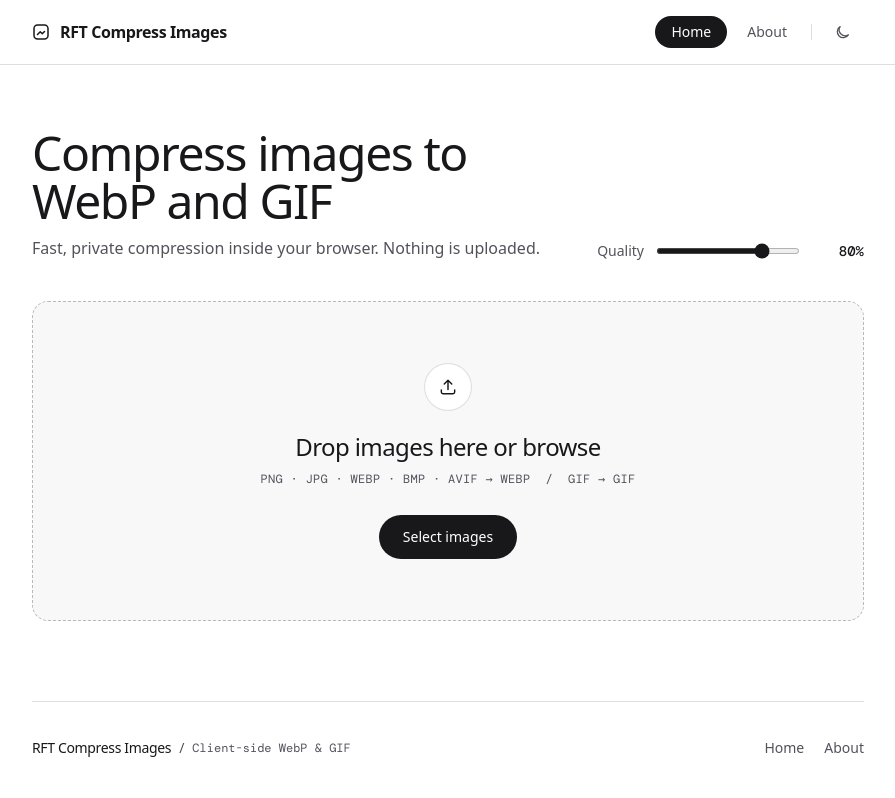
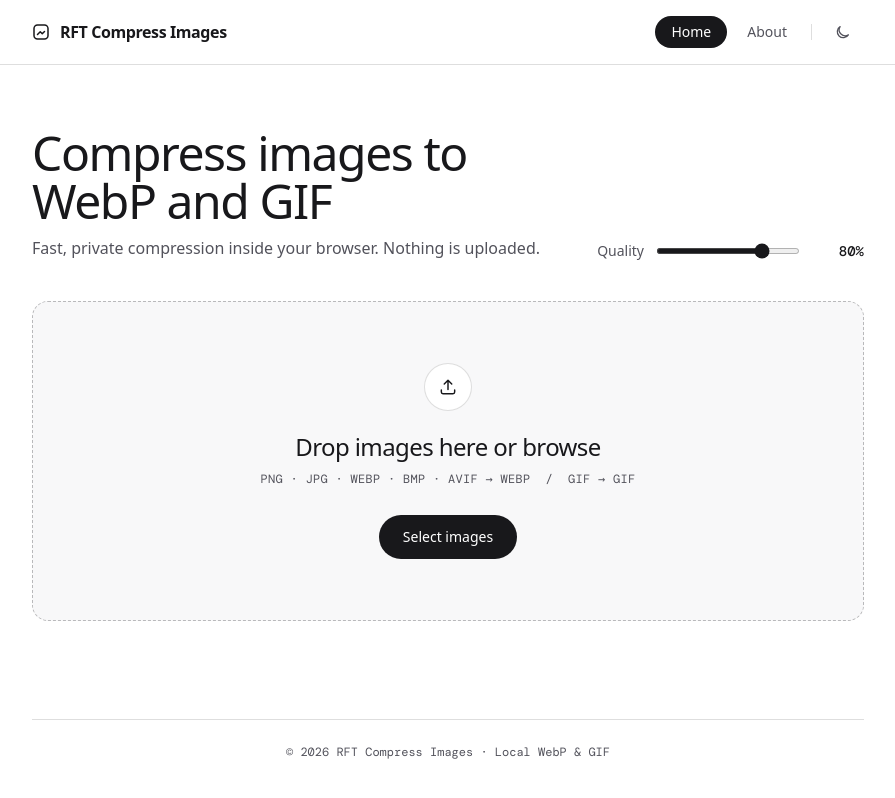
Before and after one commit to rudyfebrianthomas/rft-compress, a React (Vite) app: page / in a window 1280 px wide. Shown: the top 798 px of the page, without its empty margins (192-1087 px from the left). Built offline with nearby package versions, Linux system fonts and the light colour scheme.

Commit message:
style: simplify footer to centered single-line copyright

```diff
--- a/src/App.jsx
+++ b/src/App.jsx
@@ -217,45 +217,11 @@ function App() {
             )}
           </main>
 
-          <footer className="mx-auto w-full max-w-4xl px-6 pb-10 pt-4 sm:px-8">
-            <div className="flex flex-col gap-3 border-t border-border pt-6 sm:flex-row sm:items-center sm:justify-between">
-              <div className="flex flex-wrap items-center gap-2 text-sm">
-                <span className="font-medium tracking-tight text-ink">
-                  RFT Compress Images
-                </span>
-                <span aria-hidden="true" className="text-muted">
-                  /
-                </span>
-                <span className="font-mono text-xs text-muted">
-                  Client-side WebP &amp; GIF
-                </span>
-              </div>
-
-              <nav
-                aria-label="Footer"
-                className="flex items-center gap-5 text-sm text-muted"
-              >
-                <a
-                  href="#home"
-                  onClick={(e) => {
-                    e.preventDefault()
-                    handleNavigate('home')
-                  }}
-                  className="inline-flex min-h-[44px] items-center transition-colors hover:text-ink"
-                >
-                  Home
-                </a>
-                <a
-                  href="#about"
-                  onClick={(e) => {
-                    e.preventDefault()
-                    handleNavigate('about')
-                  }}
-                  className="inline-flex min-h-[44px] items-center transition-colors hover:text-ink"
-                >
-                  About
-                </a>
-              </nav>
+          <footer className="mx-auto w-full max-w-4xl px-6 pb-10 pt-2 text-center sm:px-8">
+            <div className="border-t border-border pt-6">
+              <p className="font-mono text-xs text-muted">
+                © {new Date().getFullYear()} RFT Compress Images · Local WebP &amp; GIF
+              </p>
             </div>
           </footer>
         </div>
```
